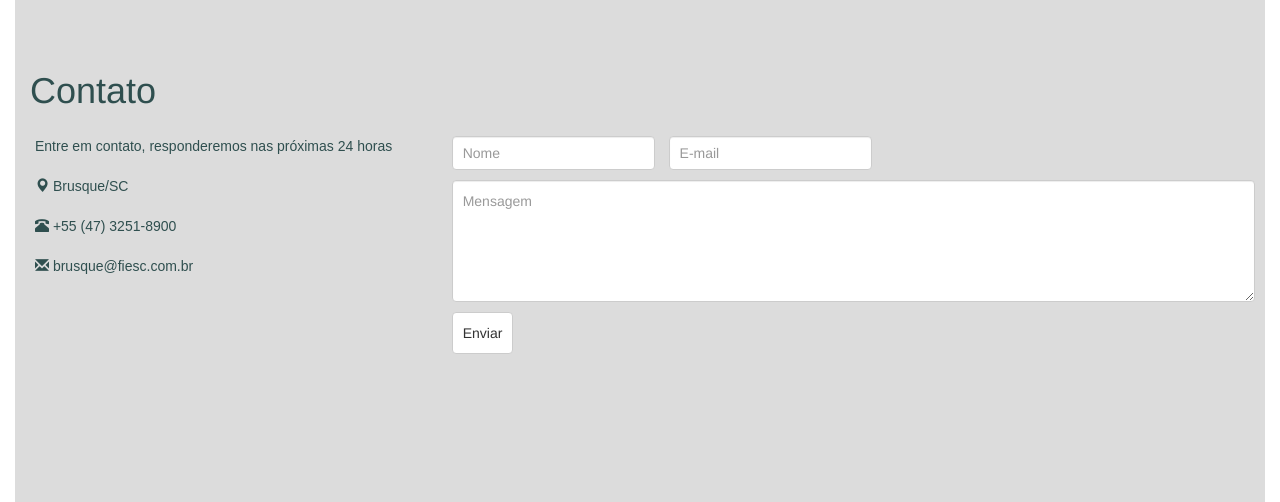
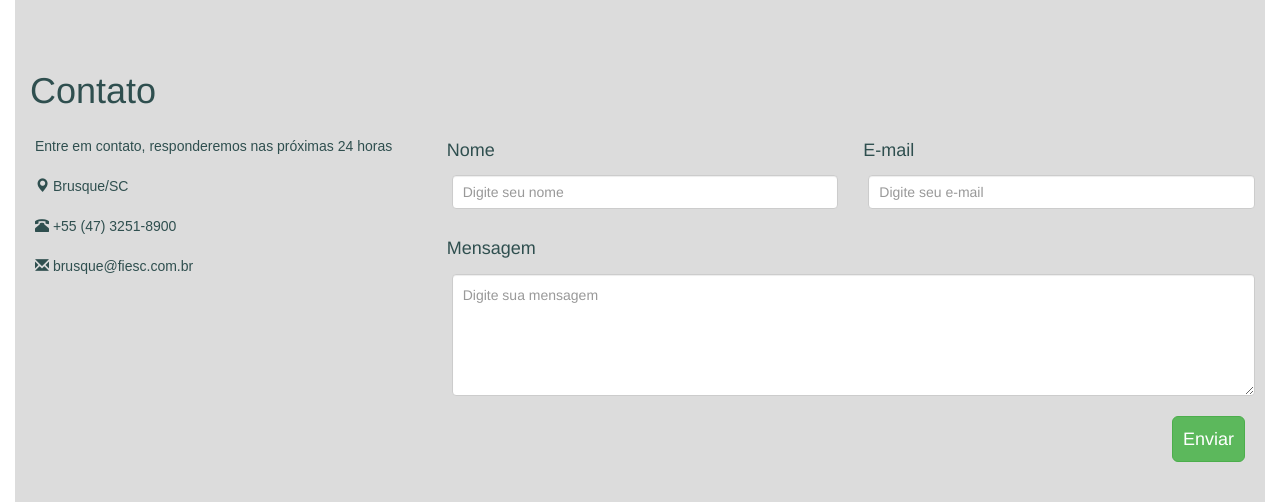
Before and after one commit to Luiz-Mattos/senaibrusque, a PHP site: page / in a window 1280 px wide. Shown: the part 3141-3643 px from the top of the page. Run offline with PHP 8.4, Linux system fonts and the light colour scheme; grey boxes labelled with a size stand in for pictures from a placeholder-image service; some libraries are stand-ins or nearby versions.

Commit message:
Formulário de contato #33

```diff
--- /dev/null
+++ b/formContato.php
@@ -0,0 +1,42 @@
+        <section id="contato" class="container-fluid">
+            <h1>Contato</h1>
+            <div class="row">
+                <div class="col-md-4">
+                    <p>Entre em contato, responderemos nas próximas 24 horas</p>
+                    <p><i class="glyphicon glyphicon-map-marker" aria-hidden="true"></i>
+                        Brusque/SC
+                    </p>
+                    <p>
+                        <i class="glyphicon glyphicon-phone-alt" aria-hidden="true"></i>
+                        +55 (47) 3251-8900
+                    </p>
+                    <p>
+                        <i class="glyphicon glyphicon-envelope" aria-hidden="true"></i>
+                        brusque@fiesc.com.br
+                    </p>
+                </div>
+                <div class="col-md-8">
+                    <form role="form" id="contactForm">
+                        <div class="row">
+                            <div class="form-group col-sm-6">
+                                <label for="name" class="h4">Nome</label>
+                                <input type="text" class="form-control" id="name" placeholder="Digite seu nome" required>
+                            </div>
+                            <div class="form-group col-sm-6">
+                                <label for="email" class="h4">E-mail</label>
+                                <input type="email" class="form-control" id="email" placeholder="Digite seu e-mail" required>
+                            </div>
+                        </div>
+                        <div class="form-group">
+                            <label for="message" class="h4 ">Mensagem</label>
+                            <textarea id="message" class="form-control" rows="5" placeholder="Digite sua mensagem" required></textarea>
+                        </div>
+                        <button type="submit" id="form-submit" class="btn btn-success btn-lg pull-right ">Enviar</button>
+                        <div id="msgSubmit" class="h3 text-center hidden">Mensagem enviada!</div>
+
+                    </form>
+                </div>
+            </div>
+
+
+        </section>
--- a/index.php
+++ b/index.php
@@ -378,37 +378,9 @@
             </div>
         </section>
             <!-- Contato -->
-        <section id="contato" class="container-fluid">
-            <h1>Contato</h1>
-            <div class="row">
-                <div class="col-md-4">
-                    <p>Entre em contato, responderemos nas próximas 24 horas</p>
-                    <p><i class="glyphicon glyphicon-map-marker" aria-hidden="true"></i>
-                        Brusque/SC
-                    </p>
-                    <p>
-                        <i class="glyphicon glyphicon-phone-alt" aria-hidden="true"></i>
-                        +55 (47) 3251-8900
-                    </p>
-                    <p>
-                        <i class="glyphicon glyphicon-envelope" aria-hidden="true"></i>
-                        brusque@fiesc.com.br
-                    </p>
-                </div>
-                <div class="col-md-8">
-                    <form>
-                        <div class="form-inline">
-                                <input type="text" class="form-control" id="cNome" placeholder="Nome">
-                                <input type="email" class="form-control" id="cEmail" placeholder="E-mail">
-                        </div>
-                        <textarea class="form-control" rows="5" cols="40" id="cMensagem" placeholder="Mensagem"></textarea>
-                        <button type="submit" class="btn btn-default">Enviar</button>
-                    </form>
-                </div>
-            </div>
+            <?php include 'formContato.php'; ?>
 
-
-        </section>
+            <!-- Localização -->
             <section id="local" class="container-fluid">
                 <div class="text-center">
                     <h1>Localização</h1>
```
Also changed, not shown: css/estilo.css (line endings or trailing spaces).
